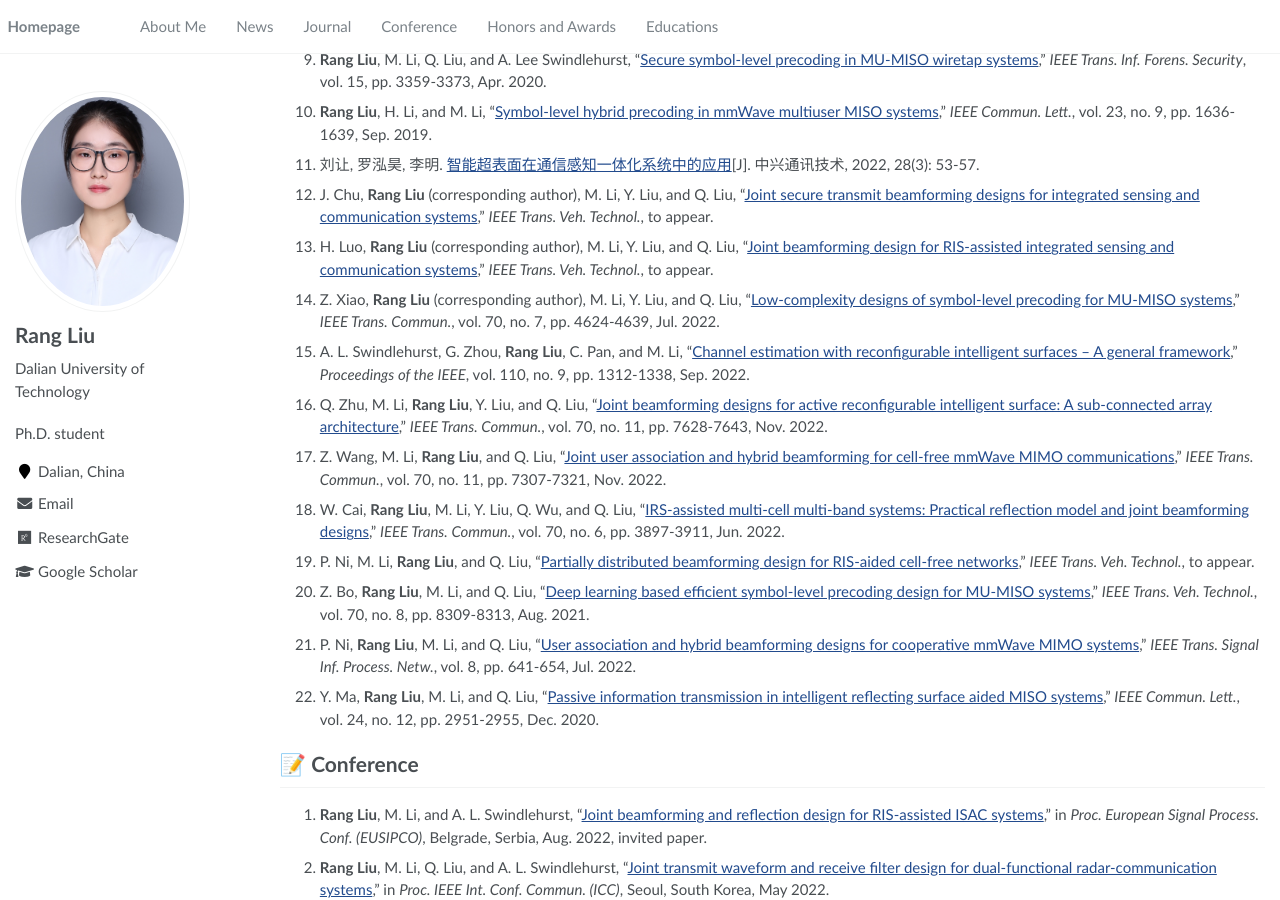
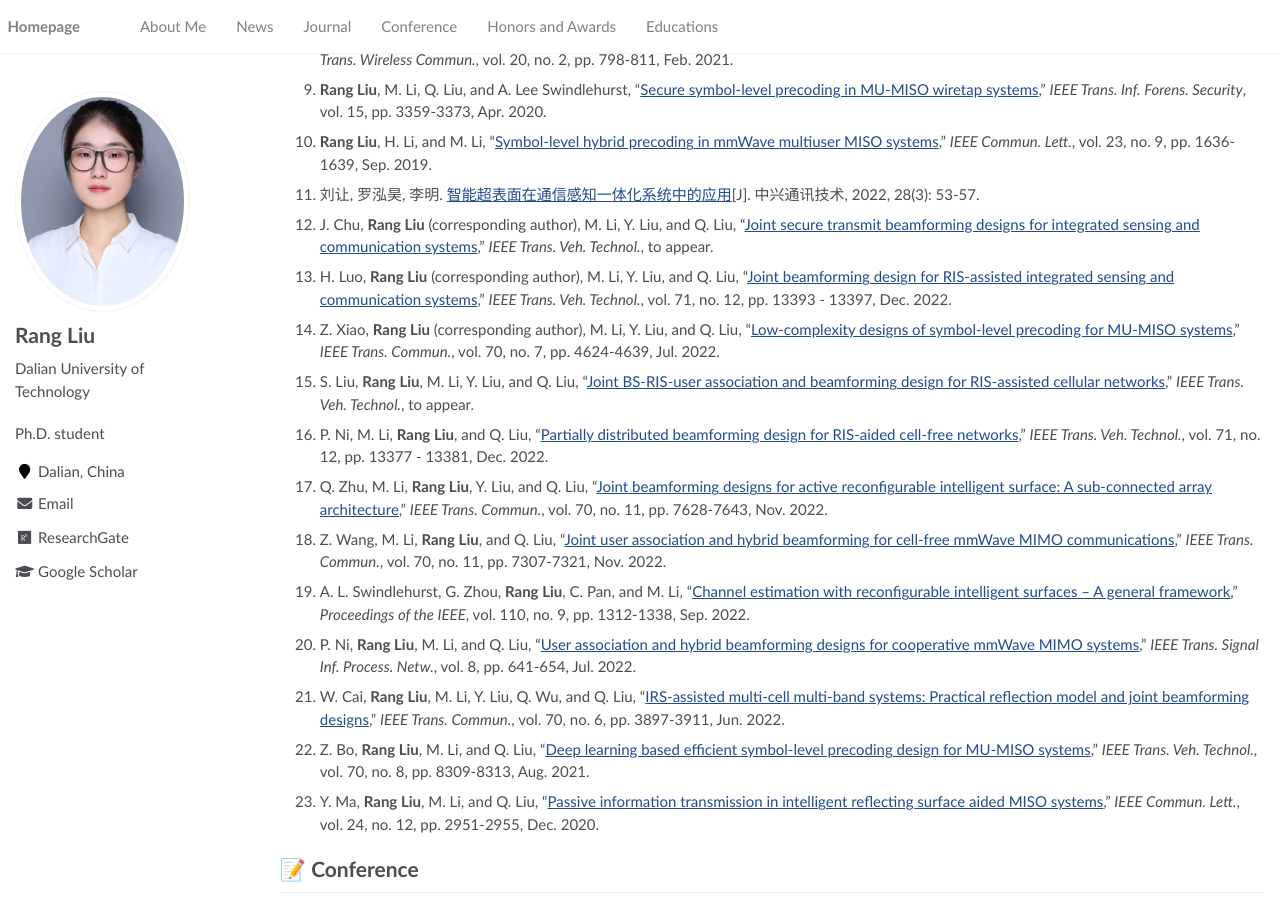
Before and after one commit to RangLiu0706/RangLiu0706.github.io, a Jekyll site: the page built from _pages/about.md, in a window 1280 px wide and 900 px high, scrolled down 889 px. Built offline with Jekyll 4.4.1, drawn with Linux system fonts in a browser that asks for light colours; comment, search, counter and statistics services are not loaded; some of the changed text lies outside the part shown.

Commit message:
update0104
update0104

```diff
--- a/_pages/about.md
+++ b/_pages/about.md
@@ -25,16 +25,17 @@ My advisor is [Prof. Ming Li](http://ice.dlut.edu.cn/LiMing/index_chinese.html).
 
 # 🔥 News
 - *2022.07*: &nbsp; My blog is online. Yeah!
-- *2022.08*: &nbsp; One journal paper co-authored with Luo is accepted by TVT.
+- *2022.08*: &nbsp; One journal paper co-authored with Honghao is accepted by TVT.
 <br>&nbsp;&nbsp;&nbsp;&nbsp;&nbsp;&nbsp;&nbsp;&nbsp;&nbsp;&nbsp;&nbsp;&nbsp;&nbsp;&nbsp;&nbsp;
-One conference paper co-authored with Xiao is accepted by GLOBECOM 2022.
-- *2022.09*: &nbsp; Two journal papers co-authored with Zhu and Wang are accepted by TCOM.
+One conference paper co-authored with Zichao is accepted by GLOBECOM 2022.
+- *2022.09*: &nbsp; Two journal papers co-authored with Qi and Zihuan are accepted by TCOM.
 - *2022.10*: &nbsp; I received the National Scholarship.
 <br>&nbsp;&nbsp;&nbsp;&nbsp;&nbsp;&nbsp;&nbsp;&nbsp;&nbsp;&nbsp;&nbsp;&nbsp;&nbsp;&nbsp;&nbsp;
 My paper is accepted by WCL.
 - *2022.11*: &nbsp; My paper is accepted by WC and CL.
 <br>&nbsp;&nbsp;&nbsp;&nbsp;&nbsp;&nbsp;&nbsp;&nbsp;&nbsp;&nbsp;&nbsp;&nbsp;&nbsp;&nbsp;&nbsp;
-One journal paper co-authored with Chu is accepted by TVT.
+One journal paper co-authored with Jinjin is accepted by TVT.
+- *2022.12*: &nbsp; One journal paper co-authored with Sifan is accepted by TVT.
 # 📝 Journal
 
 1. **Rang Liu**, M. Li, H. Luo, Q. Liu, and A. L. Swindlehurst, "[Integrated sensing and communication with reconfigurable intelligent surfaces: Opportunities, applications, and future directions](https://arxiv.org/abs/2206.08518)," *IEEE Wireless Commun.*, to appear.
@@ -71,34 +72,33 @@ One journal paper co-authored with Chu is accepted by TVT.
 
 12. J. Chu, **Rang Liu** (corresponding author), M. Li, Y. Liu, and Q. Liu, "[Joint secure transmit beamforming designs for integrated sensing and communication systems](https://ieeexplore.ieee.org/document/9968163)," *IEEE Trans. Veh. Technol.*, to appear.
 
-13. H. Luo, **Rang Liu** (corresponding author), M. Li, Y. Liu, and Q. Liu, "[Joint beamforming design for RIS-assisted integrated sensing and communication systems](https://ieeexplore.ieee.org/document/9852716)," *IEEE Trans. Veh. Technol.*, to appear.
+13. H. Luo, **Rang Liu** (corresponding author), M. Li, Y. Liu, and Q. Liu, "[Joint beamforming design for RIS-assisted integrated sensing and communication systems](https://ieeexplore.ieee.org/document/9852716)," *IEEE Trans. Veh. Technol.*, vol. 71, no. 12, pp. 13393 - 13397, Dec. 2022.
 
 
 14.	Z. Xiao, **Rang Liu** (corresponding author), M. Li, Y. Liu, and Q. Liu, "[Low-complexity designs of symbol-level precoding for MU-MISO systems](https://ieeexplore.ieee.org/document/9770790)," *IEEE Trans. Commun.*, vol. 70, no. 7, pp. 4624-4639, Jul. 2022.
 
 
-15.	A. L. Swindlehurst, G. Zhou, **Rang Liu**, C. Pan, and M. Li, "[Channel estimation with reconfigurable intelligent surfaces – A general framework](https://ieeexplore.ieee.org/document/9771077)," *Proceedings of the IEEE*, vol. 110, no. 9, pp. 1312-1338, Sep. 2022.
+15. S. Liu, **Rang Liu**, M. Li, Y. Liu, and Q. Liu, "[Joint BS-RIS-user association and beamforming design for RIS-assisted cellular networks](https://ieeexplore.ieee.org/document/9996967)," *IEEE Trans. Veh. Technol.*, to appear.
 
 
-16.	Q. Zhu, M. Li, **Rang Liu**, Y. Liu, and Q. Liu, "[Joint beamforming designs for active reconfigurable intelligent surface: A sub-connected array architecture](https://ieeexplore.ieee.org/document/9913498/)," *IEEE Trans. Commun.*, vol. 70, no. 11, pp. 7628-7643, Nov. 2022.
+16. P. Ni, M. Li, **Rang Liu**, and Q. Liu, "[Partially distributed beamforming design for RIS-aided cell-free  networks](https://ieeexplore.ieee.org/document/9847407)," *IEEE Trans. Veh. Technol.*, vol. 71, no. 12, pp. 13377 - 13381, Dec. 2022.
+
+17.	Q. Zhu, M. Li, **Rang Liu**, Y. Liu, and Q. Liu, "[Joint beamforming designs for active reconfigurable intelligent surface: A sub-connected array architecture](https://ieeexplore.ieee.org/document/9913498/)," *IEEE Trans. Commun.*, vol. 70, no. 11, pp. 7628-7643, Nov. 2022.
 
 
-17. Z. Wang, M. Li, **Rang Liu**, and Q. Liu, "[Joint user association and hybrid beamforming for cell-free mmWave MIMO communications](https://ieeexplore.ieee.org/document/9910182/)," *IEEE Trans. Commun.*, vol. 70, no. 11, pp. 7307-7321, Nov. 2022.
+18. Z. Wang, M. Li, **Rang Liu**, and Q. Liu, "[Joint user association and hybrid beamforming for cell-free mmWave MIMO communications](https://ieeexplore.ieee.org/document/9910182/)," *IEEE Trans. Commun.*, vol. 70, no. 11, pp. 7307-7321, Nov. 2022.
+
+19.	A. L. Swindlehurst, G. Zhou, **Rang Liu**, C. Pan, and M. Li, "[Channel estimation with reconfigurable intelligent surfaces – A general framework](https://ieeexplore.ieee.org/document/9771077)," *Proceedings of the IEEE*, vol. 110, no. 9, pp. 1312-1338, Sep. 2022.
+
+20. P. Ni, **Rang Liu**, M. Li, and Q. Liu, "[User association and hybrid beamforming designs for cooperative mmWave MIMO systems](https://ieeexplore.ieee.org/document/9831052)," *IEEE Trans. Signal Inf. Process. Netw.*, vol. 8, pp. 641-654, Jul. 2022.
+
+21.	W. Cai, **Rang Liu**, M. Li, Y. Liu, Q. Wu, and Q. Liu, "[IRS-assisted multi-cell multi-band systems: Practical reflection model and joint beamforming designs](https://ieeexplore.ieee.org/document/9759366)," *IEEE Trans. Commun.*, vol. 70, no. 6, pp. 3897-3911, Jun. 2022.
 
 
-18.	W. Cai, **Rang Liu**, M. Li, Y. Liu, Q. Wu, and Q. Liu, "[IRS-assisted multi-cell multi-band systems: Practical reflection model and joint beamforming designs](https://ieeexplore.ieee.org/document/9759366)," *IEEE Trans. Commun.*, vol. 70, no. 6, pp. 3897-3911, Jun. 2022.
+22.	Z. Bo, **Rang Liu**, M. Li, and Q. Liu, "[Deep learning based efficient symbol-level precoding design for MU-MISO systems](https://ieeexplore.ieee.org/document/9468383)," *IEEE Trans. Veh. Technol.*, vol. 70, no. 8, pp. 8309-8313, Aug. 2021.
 
 
-19. P. Ni, M. Li, **Rang Liu**, and Q. Liu, "[Partially distributed beamforming design for RIS-aided cell-free  networks](https://ieeexplore.ieee.org/document/9847407)," *IEEE Trans. Veh. Technol.*, to appear.
-
-
-20.	Z. Bo, **Rang Liu**, M. Li, and Q. Liu, "[Deep learning based efficient symbol-level precoding design for MU-MISO systems](https://ieeexplore.ieee.org/document/9468383)," *IEEE Trans. Veh. Technol.*, vol. 70, no. 8, pp. 8309-8313, Aug. 2021.
-
-
-21. P. Ni, **Rang Liu**, M. Li, and Q. Liu, "[User association and hybrid beamforming designs for cooperative mmWave MIMO systems](https://ieeexplore.ieee.org/document/9831052)," *IEEE Trans. Signal Inf. Process. Netw.*, vol. 8, pp. 641-654, Jul. 2022.
-
-
-22.	Y. Ma, **Rang Liu**, M. Li, and Q. Liu, "[Passive information transmission in intelligent reflecting surface aided MISO systems](https://ieeexplore.ieee.org/document/9154740)," *IEEE Commun. Lett.*, vol. 24, no. 12, pp. 2951-2955, Dec. 2020.
+23.	Y. Ma, **Rang Liu**, M. Li, and Q. Liu, "[Passive information transmission in intelligent reflecting surface aided MISO systems](https://ieeexplore.ieee.org/document/9154740)," *IEEE Commun. Lett.*, vol. 24, no. 12, pp. 2951-2955, Dec. 2020.
 
 
 
```
